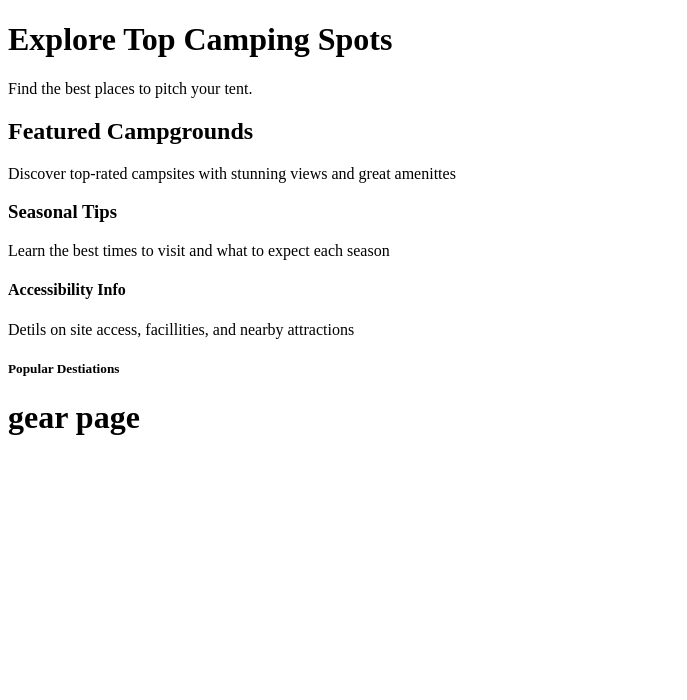
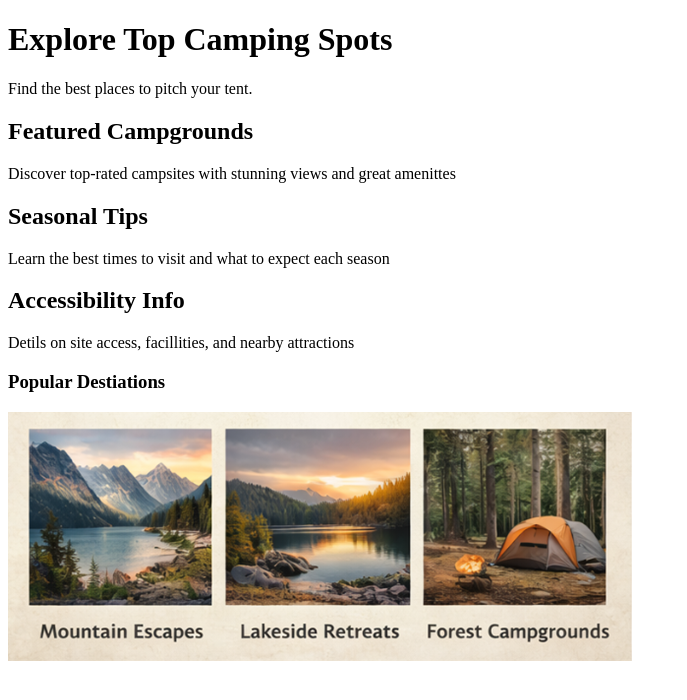
Before and after one commit to annamburke800-hub/wdd130-cantrell, a plain HTML site: page gear.html in a window 1280 px wide. Shown: the whole page, without its empty margins (0-687 px from the left). Drawn offline with Linux system fonts and the light colour scheme.

Commit message:
Organized

```diff
--- a/gear.html
+++ b/gear.html
@@ -4,25 +4,28 @@
     <meta charset="UTF-8">
     <meta name="viewport" content="width=device-width, initial-scale=1.0">
     <title>Document</title>
-    <div>
+</head>
+<body>
+    <header>
         <h1>Explore Top Camping Spots</h1>
         <ph>Find the best places to pitch your tent.</ph>
-        </div>
+    </header>
+    <main>
         <div>
             <h2>Featured Campgrounds</h2>
             <ph>Discover top-rated campsites with stunning views and great amenittes</ph>
         </div>
         <div>
-        <h3>Seasonal Tips</h3>
+            <h2>Seasonal Tips</h2>
             <ph>Learn the best times to visit and what to expect each season</ph>
         </div>
         <div>
-        <h4>Accessibility Info</h4>
+            <h2>Accessibility Info</h2>
             <ph>Detils on site access, facillities, and nearby attractions</ph>
         </div>
-    <h5>Popular Destiations</h5>
-</head>
-<body>
-    <h1>gear page</h1>
+        <h3>Popular Destiations</h3>
+        <img src="images/places.png" alt="Places to Camp">
+        <!-- <h1>gear page</h1> -->
+    </main>
 </body>
 </html>
```
Also changed, not shown: images/places.png (added). Lines whose indentation alone changed are shown as unchanged.
